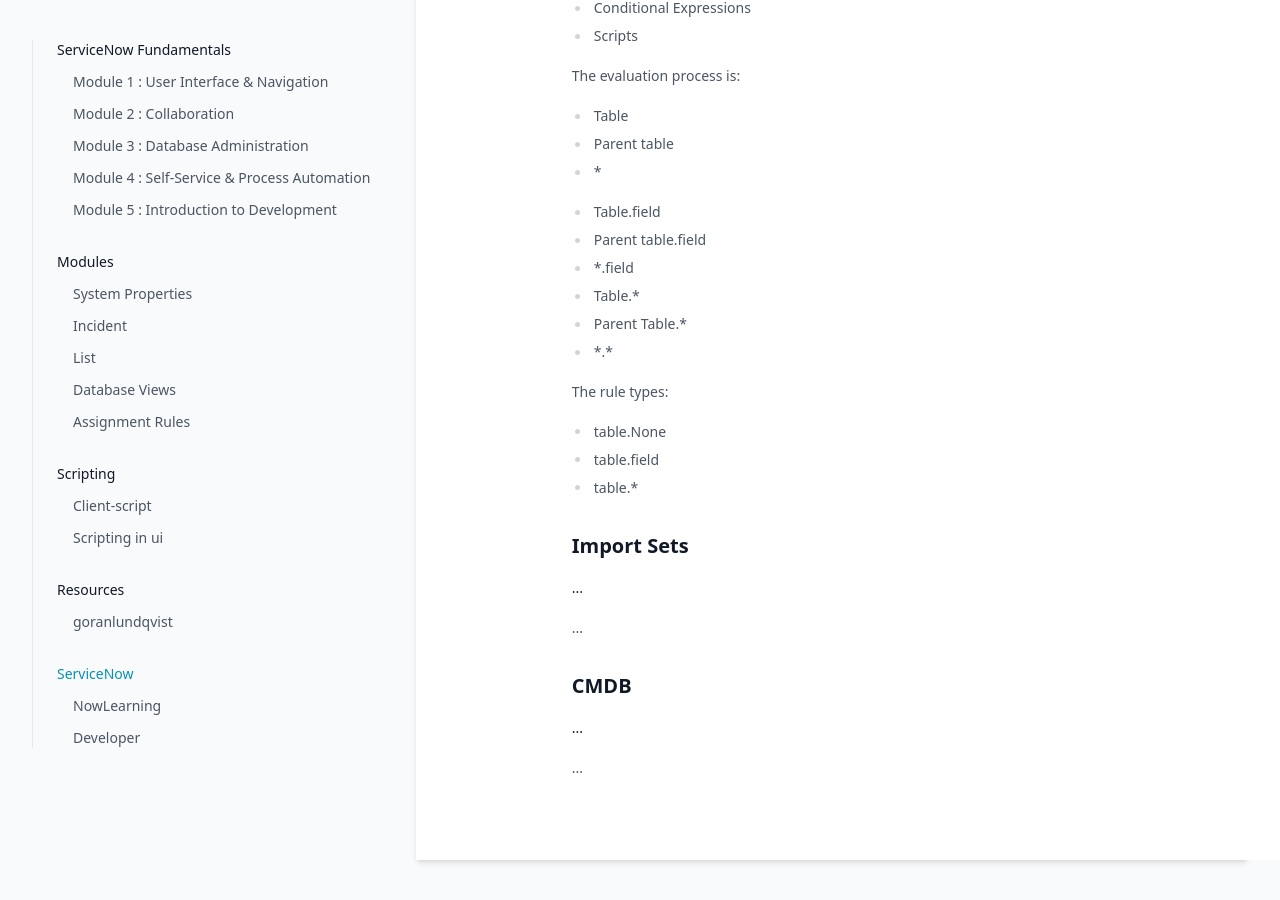
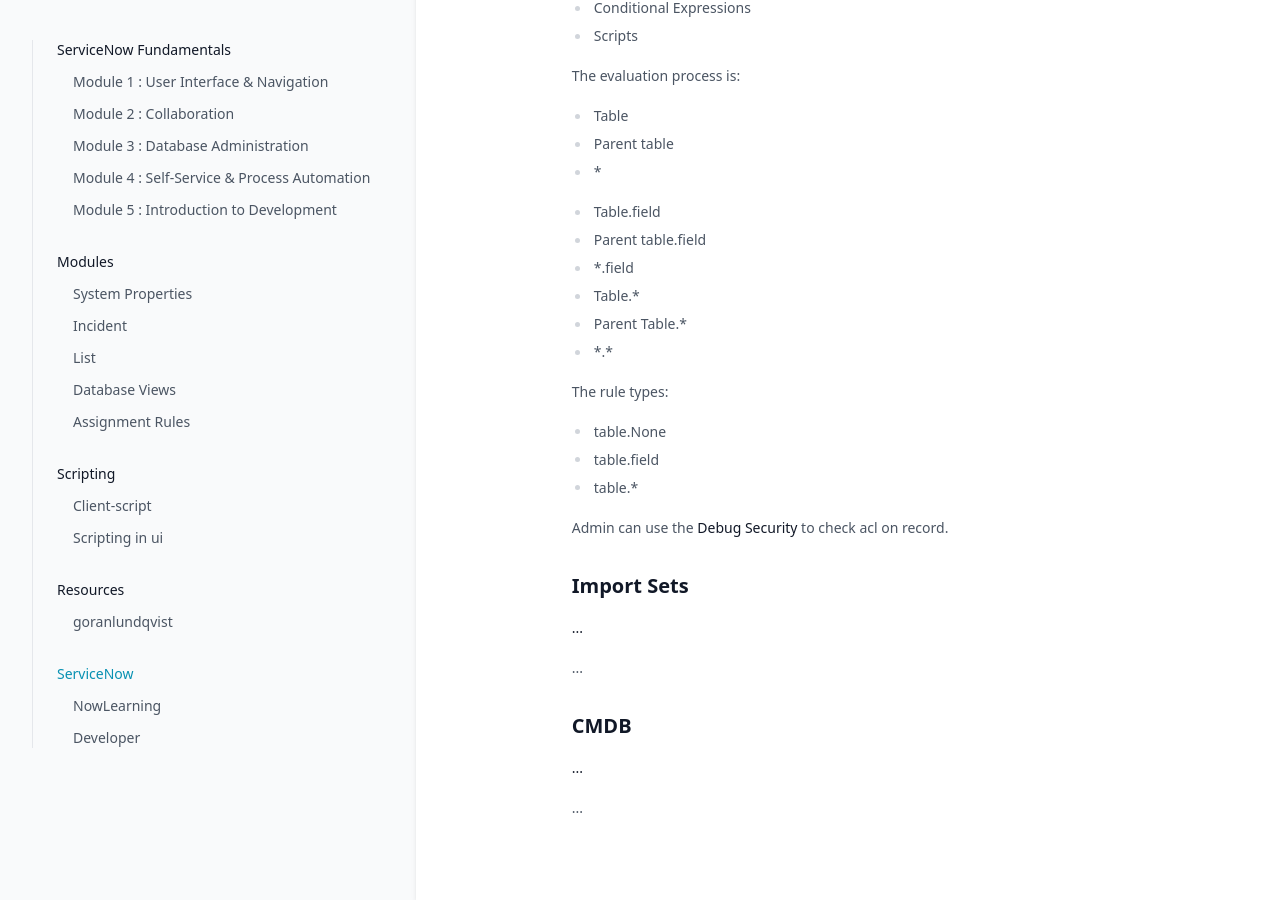
Before and after one commit to greglejeune/ebook, a Jekyll site: the page built from _servicenow/2021-11-01-snf-module3.md, in a window 1280 px wide and 900 px high, scrolled down 2138 px. Built offline with Jekyll 4.4.1, drawn with Linux system fonts in a browser that asks for light colours.

Commit message:
Update 2021-11-01-snf-module3.md

```diff
--- a/_servicenow/2021-11-01-snf-module3.md
+++ b/_servicenow/2021-11-01-snf-module3.md
@@ -131,6 +131,10 @@ category: snf
   <li>table.*</li>
 </ul>
 
+<p style="text-align: justify;">
+    Admin can use the <strong>Debug Security</strong> to check acl on record.
+</p>
+
 <h2>Import Sets</h2>
 
 <p style="text-align: justify;"><strong>...</strong></p>
```
